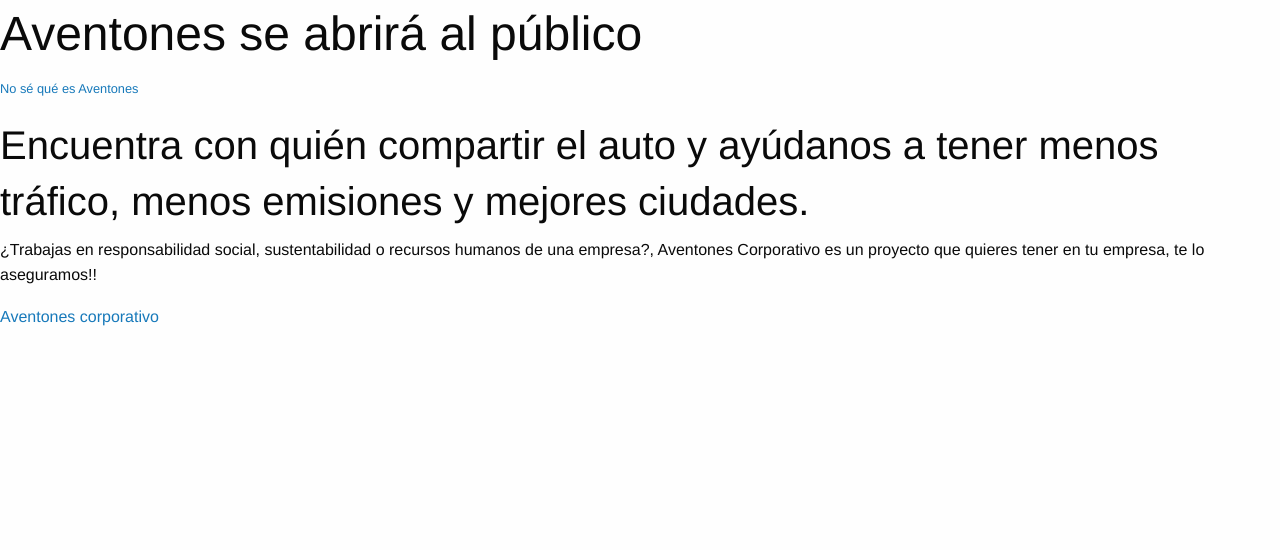
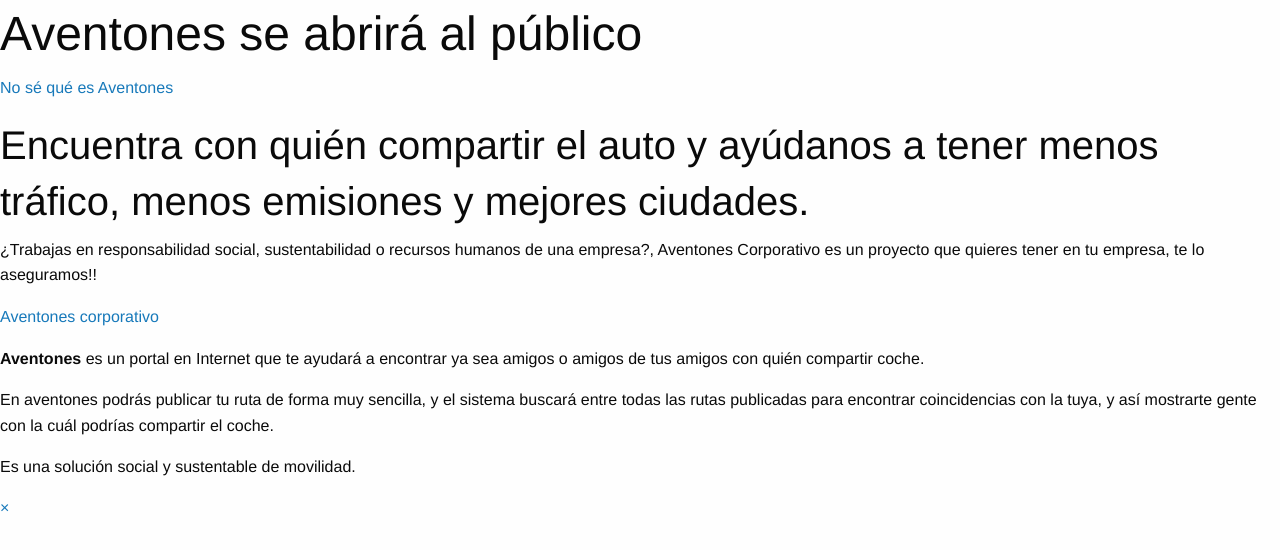
Before and after one commit to innku/aventones-landing, a Rails app: page /surveys/new in a window 1280 px wide. Shown: the top 550 px of the page. Run offline with Rails 7, Linux system fonts and the light colour scheme; style sheets or scripts are compiled from the project's sources; parts of the project's set-up code (start-up, migrations or seed data) failed here and were passed over; some libraries are stand-ins or nearby versions.

Commit message:
Reveal more info about Aventones

```diff
--- a/app/views/layouts/application.html.erb
+++ b/app/views/layouts/application.html.erb
@@ -13,7 +13,7 @@
     <div class="twelve columns">
       <header>
         <h1>Aventones se abrirá al público</h1>
-        <p><small><a href="#">No sé qué es Aventones</a></small></p>
+        <p><a href="#" data-reveal-id="aventones_tooltip">No sé qué es Aventones</a></p>
 
         <h2>Encuentra con quién compartir el auto y ayúdanos a tener menos
         tráfico, menos emisiones y mejores ciudades.</h2>
@@ -31,7 +31,7 @@
         </p>
       </footer>
 
-      <div id="aventones_tooltip" style="display:none;">
+      <div id="aventones_tooltip" class="reveal-modal">
         <p><strong>Aventones</strong> es un portal en Internet que te ayudará a
         encontrar ya sea amigos o amigos de tus amigos con quién compartir
         coche.</p>
@@ -42,6 +42,8 @@
         compartir el coche.</p>
 
         <p>Es una solución social y sustentable de movilidad.</p>
+
+        <a class="close-reveal-modal">&#215;</a>
       </div>
     </div>
   </div>
```
